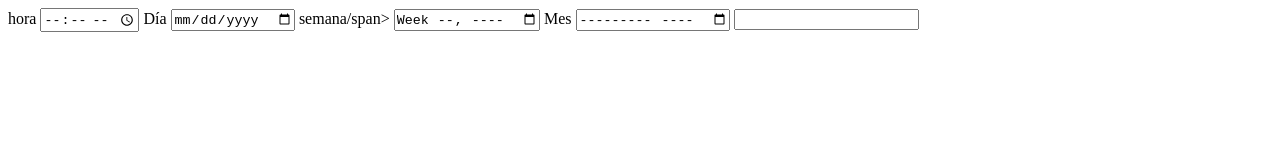
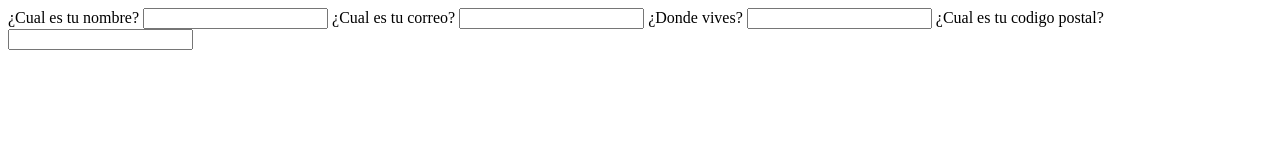
Before and after one commit to jelxcx/Curso-de-HTML-Y-CSS, a plain HTML site: page claseforms/claseCalendario/index.html in a window 1280 px wide. Drawn offline with Linux system fonts and the light colour scheme.

Commit message:
Autocomplete

```diff
--- a/claseforms/claseCalendario/index.html
+++ b/claseforms/claseCalendario/index.html
@@ -6,24 +6,31 @@
     <title>Calendario</title>
 </head>
 <body>
+
+    <main>
         <form action="">
-        <label for="hora">
-            <span>hora</span>
-            <input type="time" id="hora" name="hora">
+            <label for="nombre">
+                <span>¿Cual es tu nombre?</span>
+                <input type="text" name="nombre" id="nombre" autocomplete="name">
             </label>
-        <label for="dia">
-            <span>Día</span>
-            <input type="date" id="dia name="dia">
+
+            <label for="correo">
+                <span>¿Cual es tu correo?</span>
+                <input type="email" name="correo" id="correo" autocomplete="email">
             </label>
-        <label for="semana">
-            <span>semana/span>
-            <input type="week" id="semana" name="semana">
+
+            <label for="pais">
+                <span>¿Donde vives?</span>
+                <input type="text" name="pais" id="pais" autocomplete="country">
             </label>
-        <label for="mes">
-            <span>Mes</span>
-            <input type="month" id="mes name="mes>
+
+            <label for="cp">
+                <span>¿Cual es tu codigo postal?</span>
+                <input type="text" name="cp" id="cp" autocomplete="postal-code">
             </label>
-        <input type="s">
+
+
         </form>
+    </main>
 </body>
 </html>
```
Lines whose indentation alone changed are shown as unchanged.
